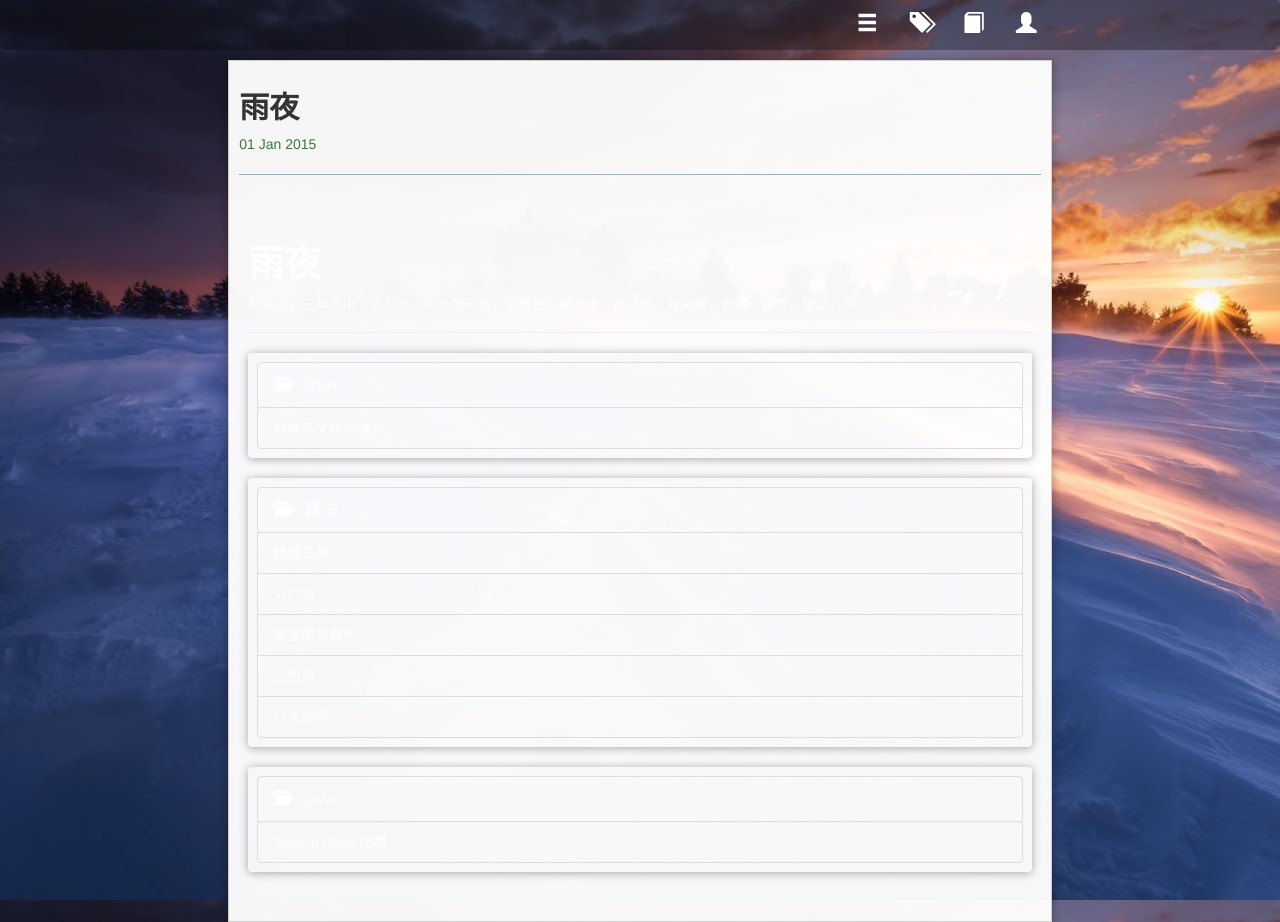
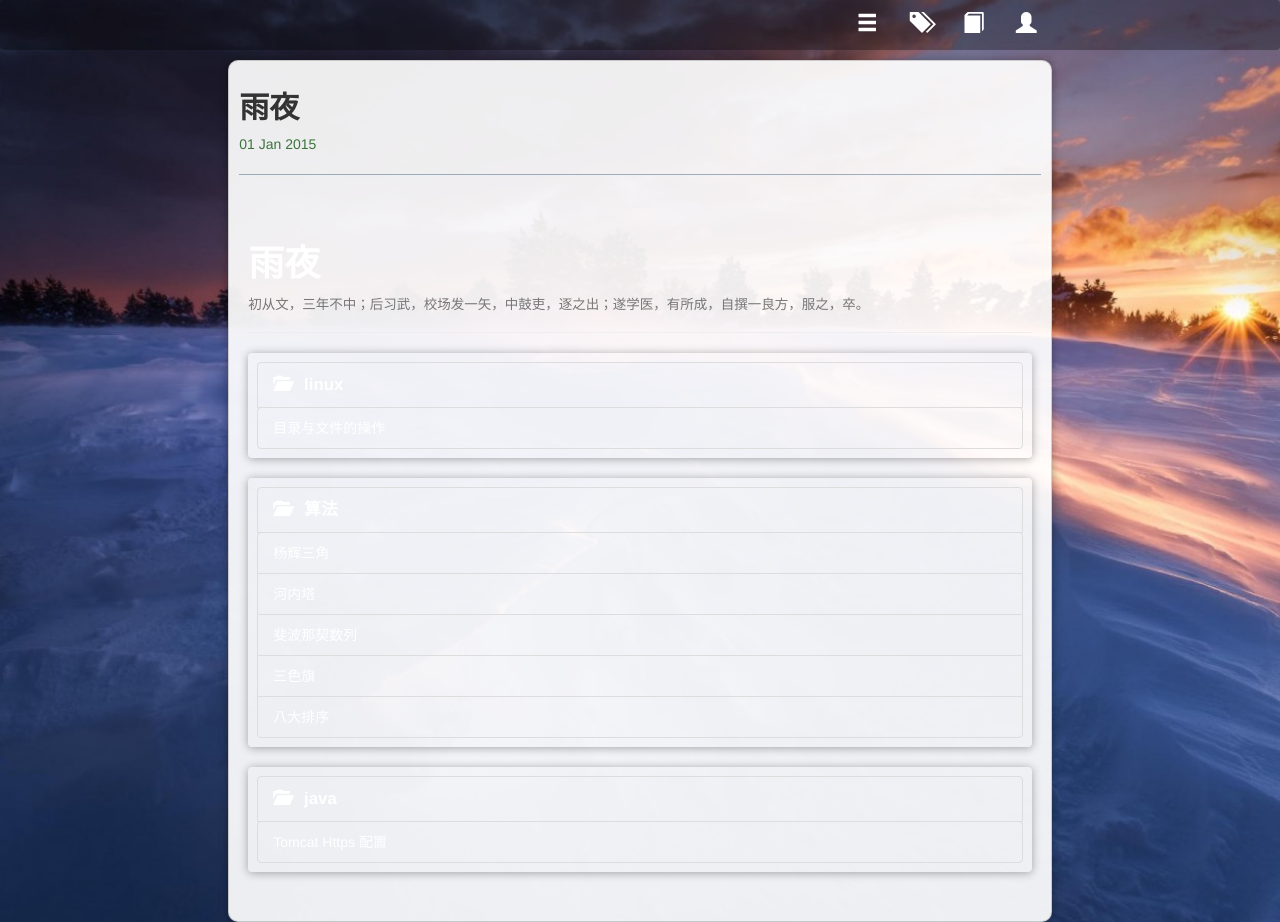
Before and after one commit to bit-ranger/blog, a Jekyll site: the page built from index.html, in a window 1280 px wide and 922 px high. Built offline with Jekyll 4.4.1, drawn with Linux system fonts in a browser that asks for light colours; nearby versions of some CDN libraries; Markdown is read by kramdown in place of the engine named in the settings.

Commit message:
更换壁纸

```diff
--- a/css/style.css
+++ b/css/style.css
@@ -29,9 +29,10 @@
 }
 .wrapper {
     padding: 10px 10px 20px 10px;
-    background-color: rgba(255,255,255,0.96);
+    background-color: rgba(255,255,255,0.92);
     border: 1px solid rgba(0,0,0,0.16667);
     box-shadow: 0 1px 10px rgba(0,0,0,0.33333);
+    border-radius: 10px;
 }
 .font-lg {
     font-size: 180%;
@@ -43,11 +44,12 @@
     font-size: 120%;
 }
 .fixed-background {
-    background-color: #444;
+    background-color: #222;
     width:100%;
     height:100%;
     position:fixed;
     z-index:-999;
+    background-size: cover;
 }
 .clear-background {
     background: none;
@@ -55,11 +57,9 @@
 .shadow {
     box-shadow: 0 1px 10px rgba(0,0,0,0.33333);
 }
-.text{
-    color:#fff;
-}
 .title{
     color:#fff;
+    font-weight: bold;
 }
 .pager-btn {
     background-color: rgba(0,0,0,.2);
@@ -77,6 +77,9 @@
     }
 }
 @media screen and (max-width: 768px) {
+    .fixed-background {
+        background-image: url(/css/background-img-mobile.jpg);
+    }
     .overspread {
         padding: 0px 0px 0px 0px;
     }
```
